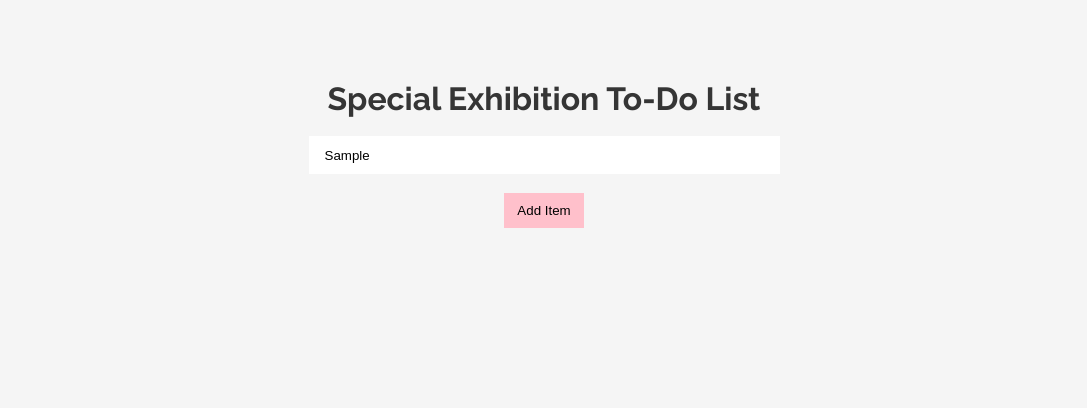
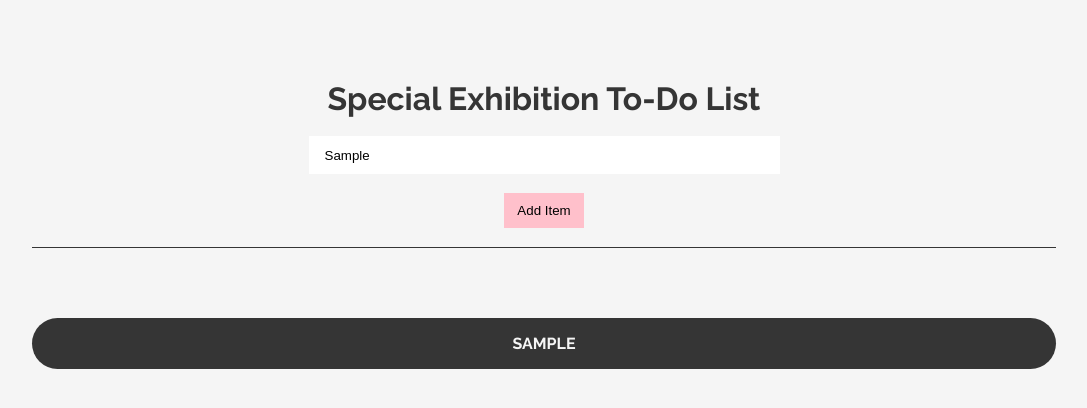
Before and after one commit to TLQENSRSPPDYMPC/studious-station, a plain HTML site: page The House of Volkov/index.html in a window 1280 px wide. Both pictures are taken after typing "Sample" into the empty fields and a click on the button "Add Item". Shown: the whole page, without its empty margins (96-1183 px from the left). Drawn offline with Linux system fonts and the light colour scheme.

Commit message:
Finished project

```diff
--- a/The House of Volkov/index.html
+++ b/The House of Volkov/index.html
@@ -4,46 +4,33 @@
     <meta charset="UTF-8" />
     <meta name="viewport" content="width=device-width, initial-scale=1.0" />
     <title>The House of Volkov</title>
-    <style>
-      @import url("https://fonts.googleapis.com/css2?family=Raleway:ital,wght@0,100..900;1,100..900&display=swap");
-
-      * {
-        padding: 0;
-        border: 0;
-        margin: 0;
+    <link rel="stylesheet" href="style.css" />
+    <script>
+      function addItem() {
+        var newItem = document.createElement("div");
+        newItem.innerHTML = document.getElementById("textBox1").value;
+        newItem.classList.add("list-item");
+        newItem.onclick = removeItem;
+        document.getElementById("list").appendChild(newItem);
+        savedList();
       }
 
-      body {
-        background-color: whitesmoke;
-        color: #353535;
-        font-family: "Raleway", sans-serif;
-        font-optical-sizing: auto;
-        font-weight: 100;
-        font-style: normal;
-        height: 100%;
-        width: 100%;
+      function removeItem() {
+        document.getElementById("list").removeChild(this);
+        savedList();
       }
 
-      .body__container--wrapper {
-        display: block;
-        height: 100%;
-        width: 100%;
-        text-align: center;
-        margin: 5rem 0;
+      function savedList() {
+        localStorage.storedList = document.getElementById("list").innerHTML;
       }
 
-      input[type="button"] {
-        background-color: pink;
-        height: 35px;
-        width: 80px;
+      function loadList() {
+        document.getElementById("list").innerHTML = localStorage.storedList;
+        for (var i = 0; i < list.children.length; i++) {
+          list.children[i].onclick = removeItem;
+        }
       }
-
-      #textBox1 {
-        height: 38px;
-        width: calc(455px - 1rem);
-        padding: 0 1rem;
-      }
-    </style>
+    </script>
   </head>
   <body>
     <div class="body__container--wrapper">
@@ -57,8 +44,25 @@
       />
       <br />
       <br />
-      <input type="button" value="Add Item" />
+      <input type="button" value="Add Item" onclick="addItem();" />
       <br />
+      <br />
+      <hr
+        style="
+          height: 1px;
+          width: 80%;
+          margin: auto;
+          border-width: 0;
+          color: #353535;
+          background-color: #353535;
+        "
+      />
+      <div id="list"><br /><br /></div>
+      <script>
+        if (localStorage.storedList) {
+          loadList();
+        }
+      </script>
     </div>
   </body>
 </html>
--- /dev/null
+++ b/The House of Volkov/style.css
@@ -0,0 +1,51 @@
+@import url("https://fonts.googleapis.com/css2?family=Raleway:ital,wght@0,100..900;1,100..900&display=swap");
+
+* {
+  padding: 0;
+  border: 0;
+  margin: 0;
+}
+
+body {
+  background-color: whitesmoke;
+  color: #353535;
+  font-family: "Raleway", sans-serif;
+  font-optical-sizing: auto;
+  font-weight: 100;
+  font-style: normal;
+  height: 100%;
+  width: 100%;
+}
+
+.body__container--wrapper {
+  display: block;
+  height: 100%;
+  width: 100%;
+  text-align: center;
+  margin: 5rem 0;
+}
+
+input[type="button"] {
+  background-color: pink;
+  height: 35px;
+  width: 80px;
+  cursor: pointer;
+}
+
+#textBox1 {
+  height: 38px;
+  width: calc(455px - 1rem);
+  padding: 0 1rem;
+}
+
+.list-item {
+  padding: 1rem 20%;
+  text-transform: uppercase;
+  font-weight: bold;
+  width: 40%;
+  cursor: pointer;
+  border-radius: 5rem;
+  background-color: #353535;
+  color: whitesmoke;
+  margin: 2rem auto;
+}
```
